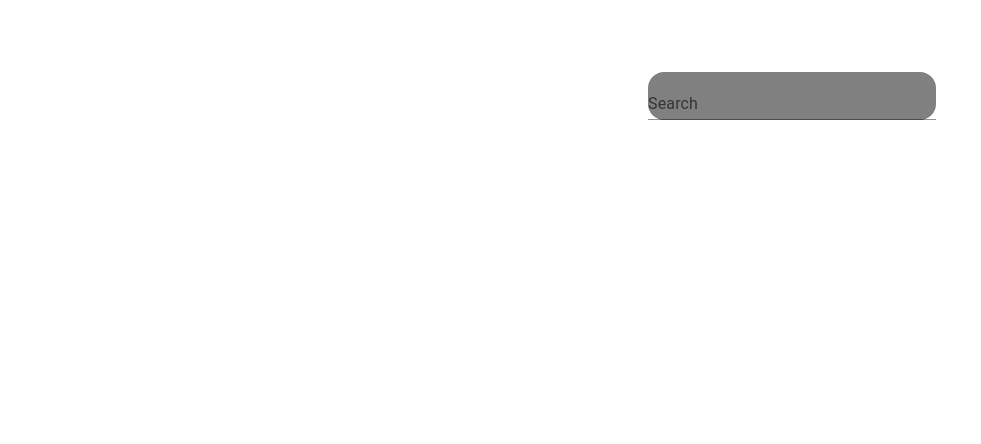
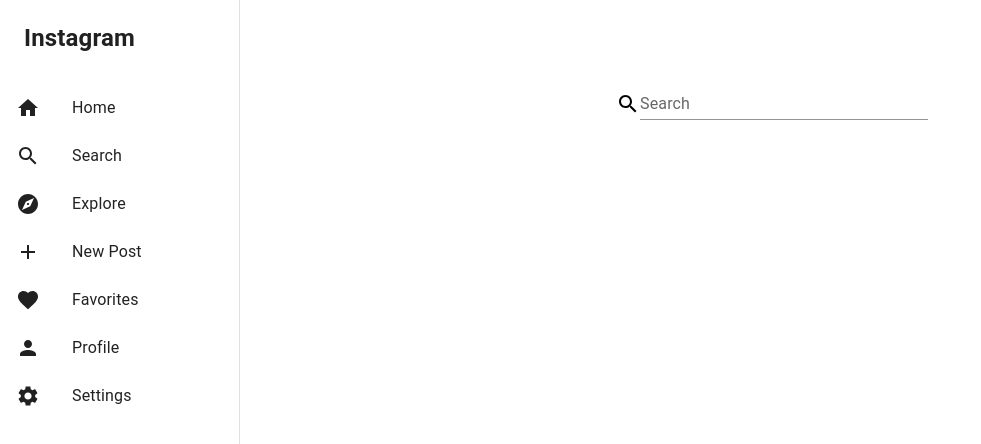
Before and after one commit to purushothamak/instagram, a React (Vite) app: page /SearchUser in a window 1280 px wide. Shown: the top 444 px of the page, without its empty margins (0-981 px from the left). Built offline with nearby package versions, Linux system fonts and the light colour scheme.

Commit message:
user search ui

```diff
--- a/src/App.tsx
+++ b/src/App.tsx
@@ -1,20 +1,18 @@
-
 import "./App.css";
 import { BrowserRouter, Route, Routes } from "react-router-dom";
 import Instamainpage from "./components/mainpage/InstaMainPage";
 import Profilemainpage from "./components/userprofilepage/ProfileMainPage";
-import SearchUser from "./components/searchuser/SearchUser";
+import Search from "./components/searchuser/Search";
 function App() {
   return (
     <BrowserRouter>
       <Routes>
         <Route path="/" element={<Instamainpage />} />
         <Route path="/userprofile" element={<Profilemainpage />} />
-        <Route path="/SearchUser" element={<SearchUser />} />
+        <Route path="/SearchUser" element={<Search />} />
       </Routes>
     </BrowserRouter>
   );
-
 }
 
 export default App;
--- a/src/components/FeedsSection/InstaFeeds.tsx
+++ b/src/components/FeedsSection/InstaFeeds.tsx
@@ -1,16 +1,16 @@
-import { useState, useEffect } from 'react'
-import Card from '@mui/material/Card';
-import CardHeader from '@mui/material/CardHeader';
-import CardMedia from '@mui/material/CardMedia';
-import CardActions from '@mui/material/CardActions';
-import Avatar from '@mui/material/Avatar';
-import IconButton from '@mui/material/IconButton';
-import { MoreHoriz } from '@mui/icons-material';
-import FavoriteBorderRoundedIcon from '@mui/icons-material/FavoriteBorderRounded';
-import ChatBubbleOutlineRoundedIcon from '@mui/icons-material/ChatBubbleOutlineRounded';
-import SendOutlinedIcon from '@mui/icons-material/SendOutlined';
-import BookmarkBorderOutlinedIcon from '@mui/icons-material/BookmarkBorderOutlined';
-import { AppBar, Box } from '@mui/material';
+import { useState, useEffect } from "react";
+import Card from "@mui/material/Card";
+import CardHeader from "@mui/material/CardHeader";
+import CardMedia from "@mui/material/CardMedia";
+import CardActions from "@mui/material/CardActions";
+import Avatar from "@mui/material/Avatar";
+import IconButton from "@mui/material/IconButton";
+import { MoreHoriz } from "@mui/icons-material";
+import FavoriteBorderRoundedIcon from "@mui/icons-material/FavoriteBorderRounded";
+import ChatBubbleOutlineRoundedIcon from "@mui/icons-material/ChatBubbleOutlineRounded";
+import SendOutlinedIcon from "@mui/icons-material/SendOutlined";
+import BookmarkBorderOutlinedIcon from "@mui/icons-material/BookmarkBorderOutlined";
+import { AppBar, Box } from "@mui/material";
 
 interface Post {
   id: number;
@@ -19,9 +19,8 @@
 }
 
 const InstaFeeds = () => {
-
   const [posts, setPosts] = useState<Post[]>([]);
-    const drawerWidth = 240;
+  const drawerWidth = 140;
 
   useEffect(() => {
     const instaPostsDatas = async () => {
@@ -29,19 +28,17 @@
         const allPosts = await fetch(`https://api.escuelajs.co/api/v1/products
                 `);
         if (!allPosts.ok) {
-                    throw new Error('Network response was not ok');
+          throw new Error("Network response was not ok");
         }
         const post = await allPosts.json();
-                console.log("check posts::", post)
+        console.log("check posts::", post);
         setPosts((prevPosts) => [...prevPosts, ...post]);
-
       } catch (error) {
-                console.error('Error fetching posts:', error);
+        console.error("Error fetching posts:", error);
       }
     };
     instaPostsDatas();
   }, []);
-
 
   return (
     <Box
@@ -51,15 +48,13 @@
         width: { sm: `calc(100% - ${drawerWidth}px)` },
         height: { sm: `calc(100% - ${AppBar}px)` },
         ml: { sm: `${drawerWidth}px` },
-                p: { sm: 2 }
+        p: { sm: 2 },
       }}
     >
       {posts.map((post, i) => (
         <Card sx={{ maxWidth: 385, marginBottom: 5 }} key={i}>
           <CardHeader
-                        avatar={
-                            <Avatar alt={post.title} src={post.images} />
-                        }
+            avatar={<Avatar alt={post.title} src={post.images} />}
             action={
               <IconButton aria-label="settings">
                 <MoreHoriz />
@@ -74,7 +69,10 @@
             image={post.images[1]}
             alt={post.title}
           />
-                    <CardActions disableSpacing sx={{ display: 'flex', justifyContent: 'space-between' }}>
+          <CardActions
+            disableSpacing
+            sx={{ display: "flex", justifyContent: "space-between" }}
+          >
             <Box>
               <IconButton aria-label="add to favorites">
                 <FavoriteBorderRoundedIcon />
@@ -87,23 +85,17 @@
               </IconButton>
             </Box>
             <Box>
-                            <IconButton aria-label="save" sx={{ justifySelf: 'flex-end' }}>
+              <IconButton aria-label="save" sx={{ justifySelf: "flex-end" }}>
                 <BookmarkBorderOutlinedIcon />
               </IconButton>
             </Box>
           </CardActions>
         </Card>
-            ))
-            }
+      ))}
     </Box>
-    )
-}
+  );
+};
 
-export default InstaFeeds
-
-
-
-
-
+export default InstaFeeds;
 
 // https://dummyjson.com/products
--- a/src/components/searchuser/Search.tsx
+++ b/src/components/searchuser/Search.tsx
@@ -1,12 +1,14 @@
 import React, { useState } from "react";
 import SearchUser from "./SearchUser";
 import SearchResults from "./SearchResults";
+import InstaSideBar from "../Sidebar/InstaSideBar";
 
 function Search() {
   const [results, setResults] = useState([]);
 
   return (
     <div>
+      <InstaSideBar />
       <SearchUser setResults={setResults} />
       <SearchResults results={results} result={""} />
     </div>
--- a/src/components/searchuser/SearchResults.tsx
+++ b/src/components/searchuser/SearchResults.tsx
@@ -1,18 +1,43 @@
 import React from "react";
 import "./SearchUser.css";
+import Avatar from "@mui/material/Avatar";
+import List from "@mui/material/List";
+import ListItem from "@mui/material/ListItem";
+import ListItemText from "@mui/material/ListItemText";
+import ListItemAvatar from "@mui/material/ListItemAvatar";
+import Divider from "@mui/material/Divider";
 
 interface SearchResultProps {
   result: string;
   results: string[];
+  avatar: string;
 }
 
-const SearchResults: React.FC<SearchResultProps> = ({ results }) => {
+const SearchResults: React.FC<{ results: SearchResultProps[] }> = ({
+  results,
+}) => {
   return (
-    <div className="search-results">
-      {results.map((result, id) => {
-        return <SearchResult result={result.name} key={id} results={[]} />;
-      })}
-    </div>
+    <List
+      sx={{
+        width: "100%",
+        maxWidth: 360,
+        bgcolor: "background.paper",
+      }}
+    >
+      {results.map((result, id) => (
+        <React.Fragment key={id}>
+          <ListItem>
+            <ListItemAvatar>
+              <Avatar alt={`${result.name}`} src={result.avatar} />
+            </ListItemAvatar>
+            <ListItemText primary={result.name} secondary={result.email} />
+          </ListItem>
+          {id < results.length - 1 && (
+            <Divider variant="inset" component="li" />
+          )}
+        </React.Fragment>
+      ))}
+    </List>
   );
 };
 
--- a/src/components/searchuser/SearchUser.css
+++ b/src/components/searchuser/SearchUser.css
@@ -15,7 +15,3 @@
   overflow-y: scroll;
   color: black;
 }
-
-.search-result:hover {
-  background-color: #efefef;
-}
--- a/src/components/searchuser/SearchUser.tsx
+++ b/src/components/searchuser/SearchUser.tsx
@@ -16,13 +16,15 @@
       fetch("https://jsonplaceholder.typicode.com/users")
         .then((response) => response.json())
         .then((json) => {
-          const results = json.filter((user: { name: string }) => {
-            return (
-              user &&
-              user.name &&
-              user.name.toLowerCase().includes(input.toLowerCase())
-            );
-          });
+          const results = json.filter(
+            (user: { [x: string]: string; name: string }) => {
+              return (
+                user &&
+                user.name &&
+                user.name.toLowerCase().includes(input.toLowerCase())
+              );
+            }
+          );
           setSearchResults(results);
           setIsLoading(false);
         });
@@ -39,14 +41,14 @@
     <div className="search-input">
       <Box sx={{ "& > :not(style)": { m: 1 } }}>
         <Box sx={{ display: "flex", alignItems: "flex-end" }}>
-          <SearchIcon sx={{ color: "white", mr: 1, my: 0.5 }} />
+          <SearchIcon sx={{ color: "black", my: 0.5 }} />
           <TextField
             id="input-with-sx"
             label="Search"
             variant="standard"
             value={input}
             onChange={(e) => handleChange(e.target.value)}
-            sx={{ backgroundColor: "grey", borderRadius: "1em", width: "18em" }}
+            sx={{ borderRadius: "1em", width: "18em" }}
           />
         </Box>
       </Box>
```
Lines whose indentation alone changed are shown as unchanged.
